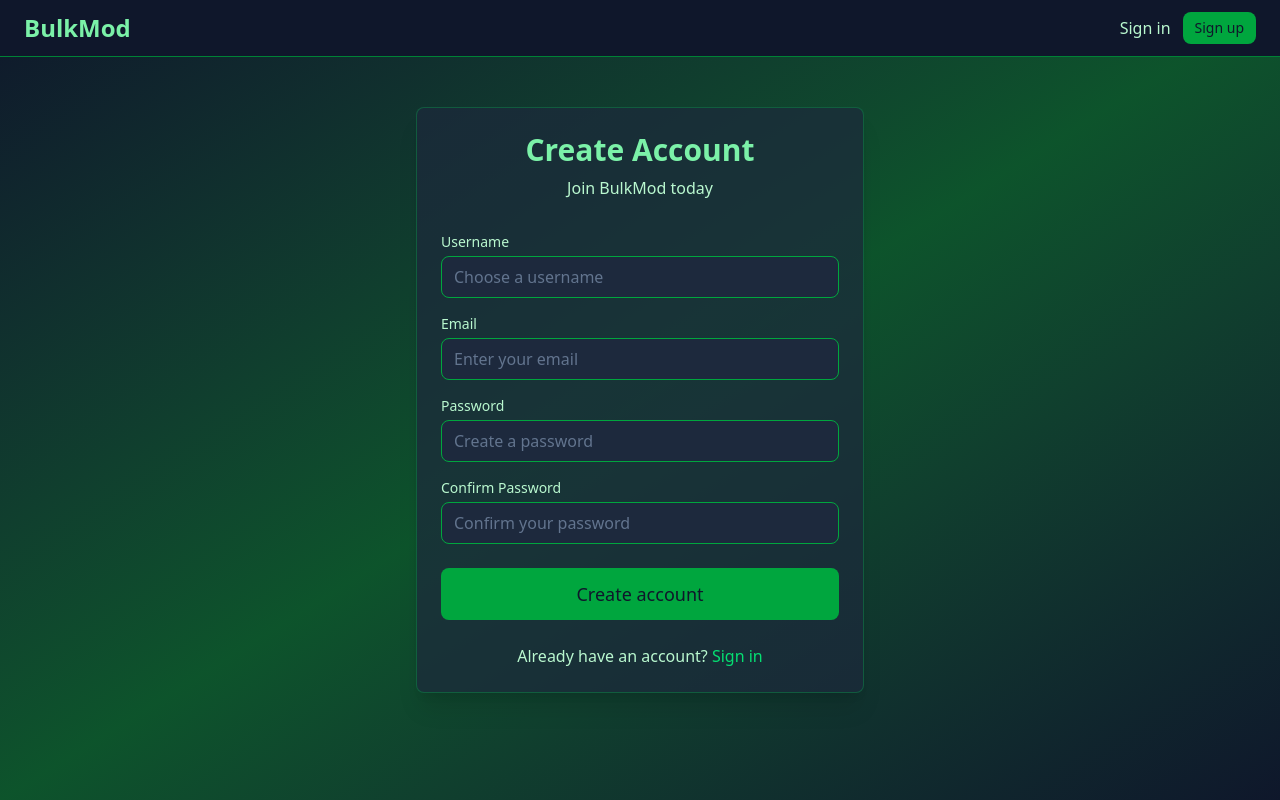
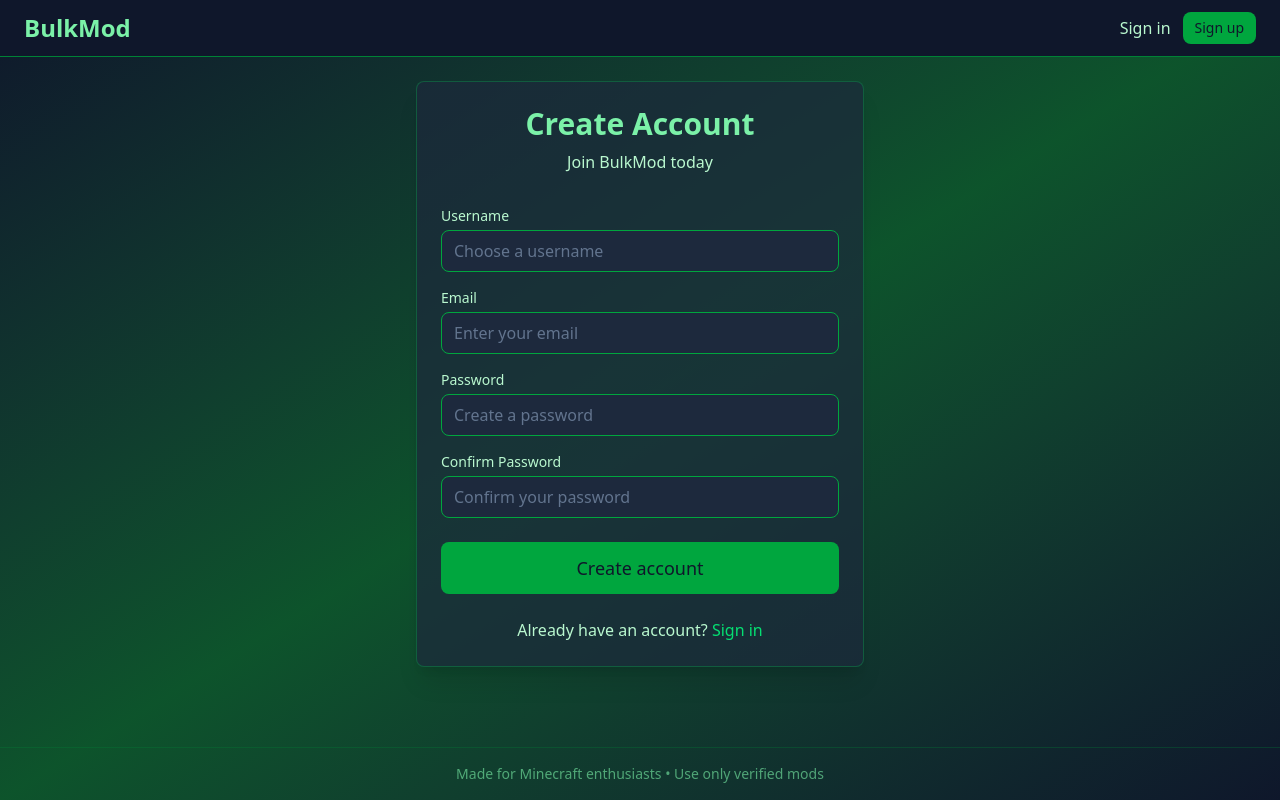
Before and after one commit to galofa/minecraft-mod-downloader-frontend, a React (Vite) app: page /register in a window 1280 px wide. Built offline with nearby package versions, Linux system fonts and the light colour scheme; no server answers.

Commit message:
added footer to login and register pages

```diff
--- a/src/components/auth/Login.tsx
+++ b/src/components/auth/Login.tsx
@@ -2,6 +2,7 @@ import React, { useState } from 'react';
 import { useAuth } from '../../contexts/AuthContext';
 import { Link, useNavigate } from 'react-router-dom';
 import { Button, Input, Card, CardContent, Alert } from '../ui';
+import Footer from '../common/Footer';
 
 export default function Login() {
   const [email, setEmail] = useState('');
@@ -87,6 +88,7 @@ export default function Login() {
           </Card>
         </div>
       </main>
+      <Footer />
     </div>
   );
 }
--- a/src/components/auth/Register.tsx
+++ b/src/components/auth/Register.tsx
@@ -2,6 +2,7 @@ import React, { useState } from 'react';
 import { useAuth } from '../../contexts/AuthContext';
 import { Link, useNavigate } from 'react-router-dom';
 import { Button, Input, Card, CardContent, Alert } from '../ui';
+import Footer from '../common/Footer';
 
 export default function Register() {
   const [username, setUsername] = useState('');
@@ -128,6 +129,7 @@ export default function Register() {
           </Card>
         </div>
       </main>
+      <Footer />
     </div>
   );
 }
```
